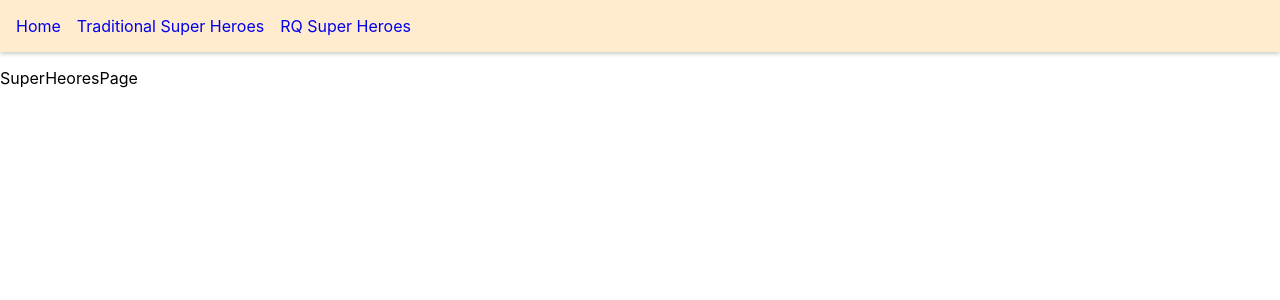
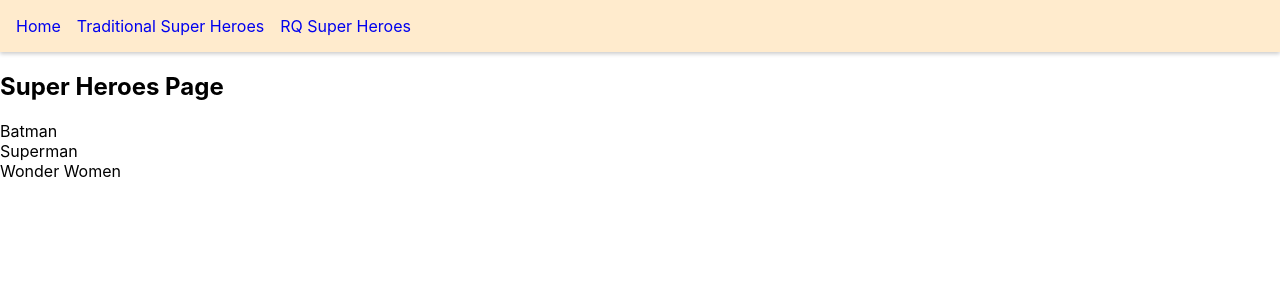
Before and after one commit to Rajput-Suraj/react-query, a React (Create React App) app: page /super-heroes in a window 1280 px wide. Shown: the top 300 px of the page. Built offline with nearby package versions, Linux system fonts and the light colour scheme; data requests are answered from the project's data file.

Commit message:
Implemented a data fetching using old style

```diff
--- a/db.json
+++ b/db.json
@@ -1,5 +1,5 @@
 {
-    "superheores": [
+    "superheroes": [
         {
             "id": 1,
             "name": "Batman",
@@ -11,7 +11,7 @@
             "alterego": "Clark Kent"
         },
         {
-            "id": 1,
+            "id": 3,
             "name": "Wonder Women",
             "alterego": "Princess Diana"
         }
--- a/package.json
+++ b/package.json
@@ -6,6 +6,7 @@
         "@testing-library/jest-dom": "^5.16.2",
         "@testing-library/react": "^12.1.4",
         "@testing-library/user-event": "^13.5.0",
+        "axios": "^0.26.1",
         "json-server": "^0.17.0",
         "react": "^17.0.2",
         "react-dom": "^17.0.2",
--- a/src/components/RQSuperHeores.page.js
+++ b/src/components/RQSuperHeores.page.js
@@ -1,5 +1,5 @@
-const RQSuperHeoresPage = () => {
-    return <div>RQSuperHeoresPage</div>;
+const RQSuperHeroesPage = () => {
+    return <div>RQSuperHeroesPage</div>;
 };
 
-export default RQSuperHeoresPage;
+export default RQSuperHeroesPage;
--- a/src/components/SuperHeores.page.js
+++ b/src/components/SuperHeores.page.js
@@ -1,5 +1,29 @@
-const SuperHeoresPage = () => {
-    return <div>SuperHeoresPage</div>;
+import { useState, useEffect } from "react";
+import axios from "axios";
+
+export const SuperHeroesPage = () => {
+    const [isLoading, setIsLoading] = useState(true);
+    const [data, setData] = useState([]);
+
+    useEffect(() => {
+        axios.get("http://localhost:4000/superheroes").then((res) => {
+            setData(res.data);
+            setIsLoading(false);
+        });
+    }, []);
+
+    if (isLoading) {
+        return <h2>Loading...</h2>;
+    }
+
+    return (
+        <>
+            <h2>Super Heroes Page</h2>
+            {data.map((hero) => {
+                return <div key={hero.id}>{hero.name}</div>;
+            })}
+        </>
+    );
 };
 
-export default SuperHeoresPage;
+export default SuperHeroesPage;
--- a/src/index.js
+++ b/src/index.js
@@ -4,8 +4,8 @@ import { BrowserRouter, Routes, Route } from "react-router-dom";
 import "./index.css";
 import App from "./App";
 import reportWebVitals from "./reportWebVitals";
-import SuperHeoresPage from "./components/SuperHeores.page";
-import RQSuperHeoresPage from "./components/RQSuperHeores.page";
+import SuperHeroesPage from "./components/SuperHeores.page";
+import RQSuperHeroesPage from "./components/RQSuperHeores.page";
 import HomePage from "./components/Home.page";
 
 ReactDOM.render(
@@ -14,10 +14,10 @@ ReactDOM.render(
             <App />
             <Routes>
                 <Route path="/" element={<HomePage />} />
-                <Route path="/super-heroes" element={<SuperHeoresPage />} />
+                <Route path="/super-heroes" element={<SuperHeroesPage />} />
                 <Route
                     path="/rq-super-heroes"
-                    element={<RQSuperHeoresPage />}
+                    element={<RQSuperHeroesPage />}
                 />
             </Routes>
         </BrowserRouter>
```
Also changed, not shown: 1 other file (tests, documents, lock files or other folders).
